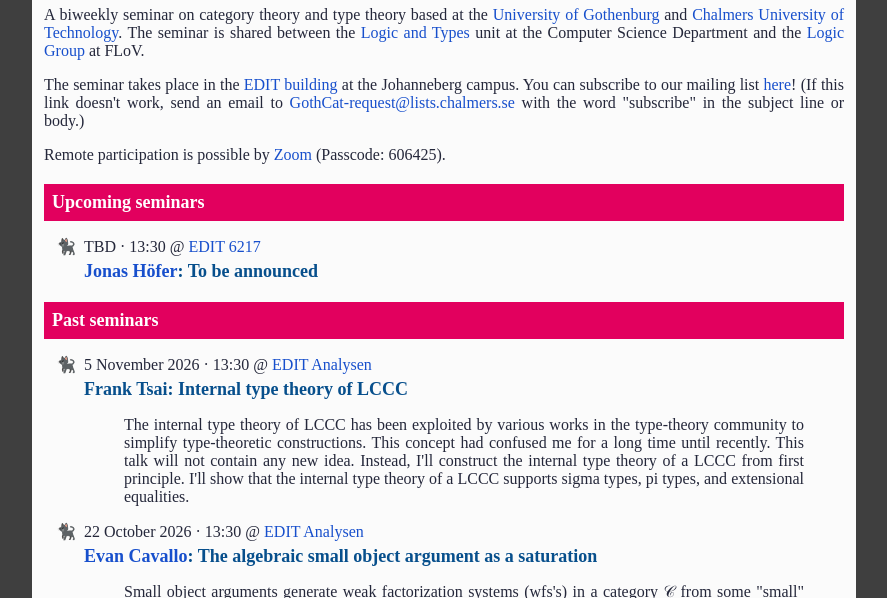
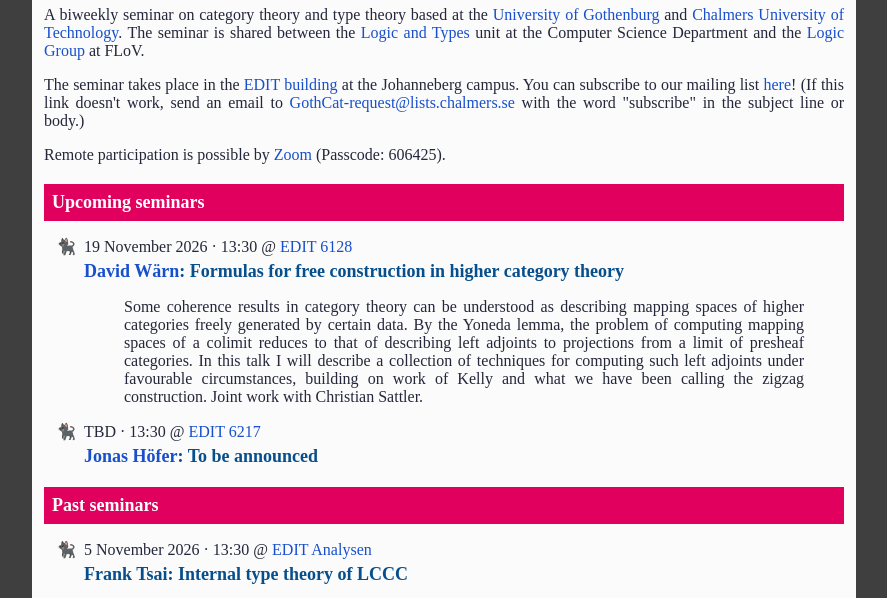
Before and after one commit to GothCaT/gothcat.github.io, a plain HTML site: page index.html in a window 1280 px wide. Shown: the part 122-720 px from the top of the page, without its empty margins (196-1083 px from the left). Drawn offline with Linux system fonts and the light colour scheme.

Commit message:
announce David Wärn

```diff
--- a/index.html
+++ b/index.html
@@ -24,6 +24,20 @@
         <h3>Upcoming seminars</h3>
 
         <ul>
+<li>
+            19 November 2026 &middot; 13:30 @ <a href="https://maps.chalmers.se/#f6db5480-36ae-11ea-95e6-15f261a81417">EDIT 6128</a><br>
+            <h4><a href="https://dwarn.se/">David Wärn</a>: Formulas for free construction in higher category theory</h4>
+            <blockquote>
+              Some coherence results in category theory can be understood as describing
+mapping spaces of higher categories freely generated by certain data. By the
+Yoneda lemma, the problem of computing mapping spaces of a colimit reduces to
+that of describing left adjoints to projections from a limit of presheaf
+categories. In this talk I will describe a collection of techniques for
+computing such left adjoints under favourable circumstances, building on work of
+Kelly and what we have been calling the zigzag construction. Joint work with
+Christian Sattler.
+            </blockquote>
+          </li>
           <li>
             TBD &middot; 13:30 @ <a href="https://maps.chalmers.se/#caa6a350-88fb-11ec-9de3-43786015e4b8">EDIT 6217</a><br>
             <h4><a href="https://jonashoefer.github.io">Jonas Höfer</a>: To be announced</h4>
```
